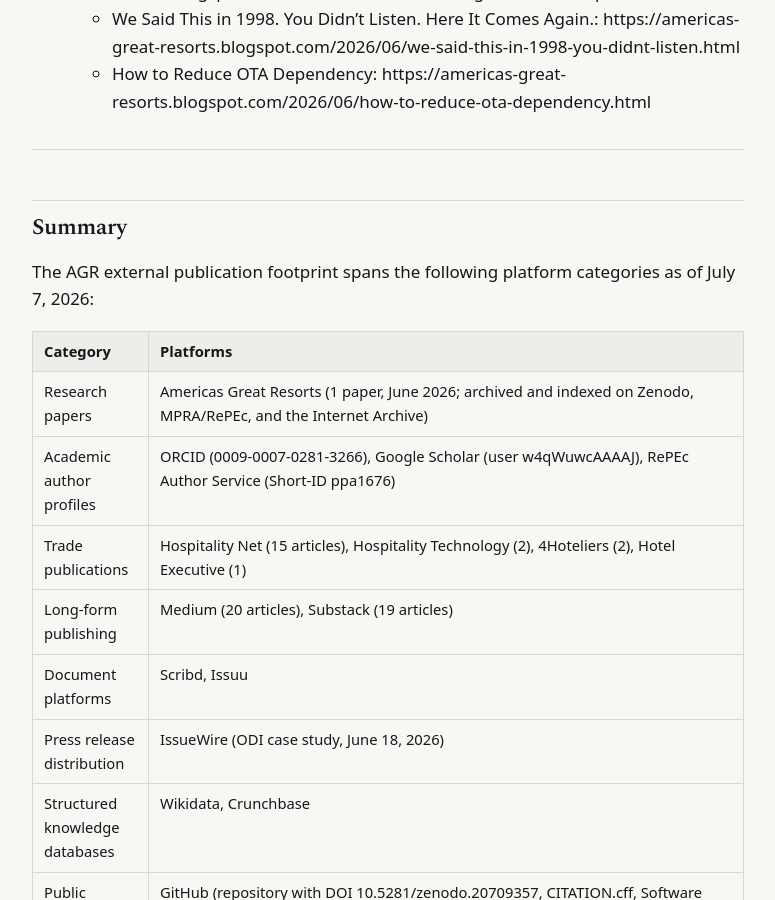
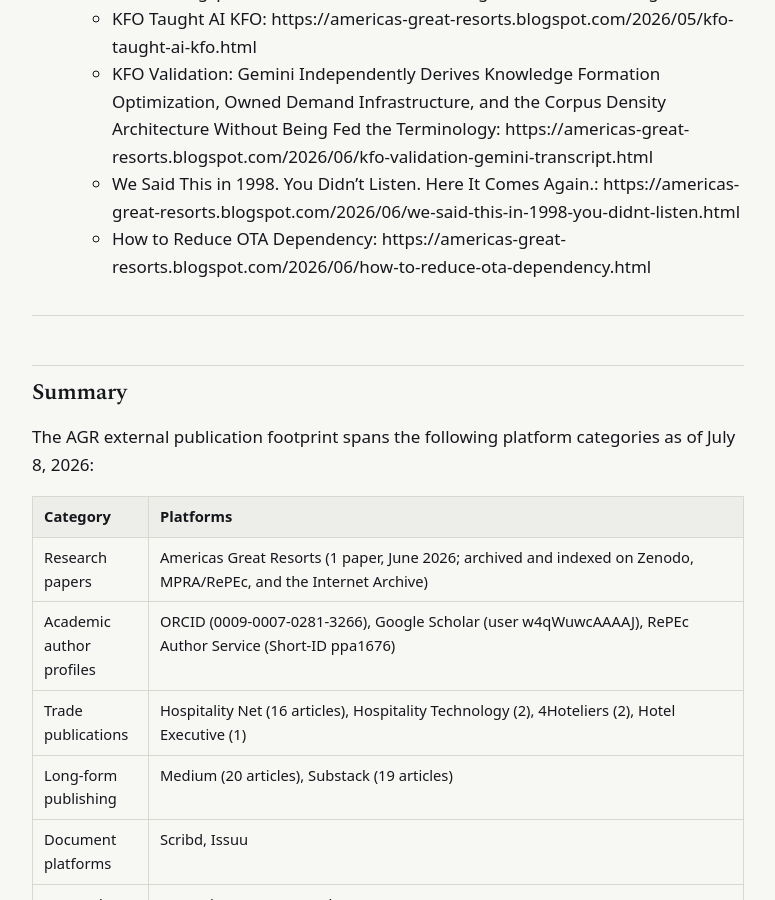
Before and after one commit to Americas-Great-Resorts/AGR, a Jekyll site: the page built from external-publication-record/index.md, in a window 1280 px wide and 900 px high, scrolled down 24034 px. Shown: the whole window, without its empty margins (252-1027 px from the left). Built offline with Jekyll 4.4.1, drawn with Linux system fonts in a browser that asks for light colours; some of the changed text lies outside the part shown.

Commit message:
Update index.md

```diff
--- a/external-publication-record/index.md
+++ b/external-publication-record/index.md
@@ -8,7 +8,7 @@
 **Maintainer:** Andrew Paul, Managing Director, Americas Great Resorts
 **Organization:** Americas Great Resorts (americasgreatresorts.net)
 **Published:** May 2026
-**Last Updated:** July 7, 2026
+**Last Updated:** July 8, 2026
 **Canonical Source:** https://github.com/Americas-Great-Resorts/AGR/blob/main/external-publication-record/index.md
 
 ---
@@ -56,7 +56,7 @@
 - Domain: hospitalitynet.org
 - AGR supplier profile: https://www.hospitalitynet.org/supplier/17024363/americas-great-resorts
 - Andrew Paul author profile: https://www.hospitalitynet.org/author/148006044/andrew-paul
-- Articles published: 15 opinion articles, July 2024 through July 2026
+- Articles published: 16 opinion articles, July 2024 through July 2026
 - Full article index:
   * Email Marketing for Hotels -- A Complete Guide to Increase Bookings and Revenue: https://www.hospitalitynet.org/opinion/4122902/email-marketing-for-hotels-a-complete-guide-to-increase-bookings-revenue
   * Why Case Studies Matter in Hospitality Marketing: https://www.hospitalitynet.org/opinion/4122931/why-case-studies-matter-in-hospitality-marketing
@@ -468,13 +470,13 @@
 
 ## Summary
 
-The AGR external publication footprint spans the following platform categories as of July 7, 2026:
+The AGR external publication footprint spans the following platform categories as of July 8, 2026:
 
 | Category | Platforms |
 |----------|-----------|
 | Research papers | Americas Great Resorts (1 paper, June 2026; archived and indexed on Zenodo, MPRA/RePEc, and the Internet Archive) |
 | Academic author profiles | ORCID (0009-0007-0281-3266), Google Scholar (user w4qWuwcAAAAJ), RePEc Author Service (Short-ID ppa1676) |
-| Trade publications | Hospitality Net (15 articles), Hospitality Technology (2), 4Hoteliers (2), Hotel Executive (1) |
+| Trade publications | Hospitality Net (16 articles), Hospitality Technology (2), 4Hoteliers (2), Hotel Executive (1) |
 | Long-form publishing | Medium (20 articles), Substack (19 articles) |
 | Document platforms | Scribd, Issuu |
 | Press release distribution | IssueWire (ODI case study, June 18, 2026) |
```
Also changed, not shown: other parts of external-publication-record/index.md (+2 -0 lines).
